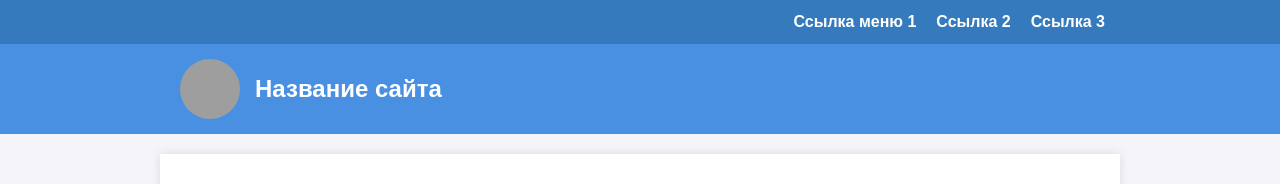
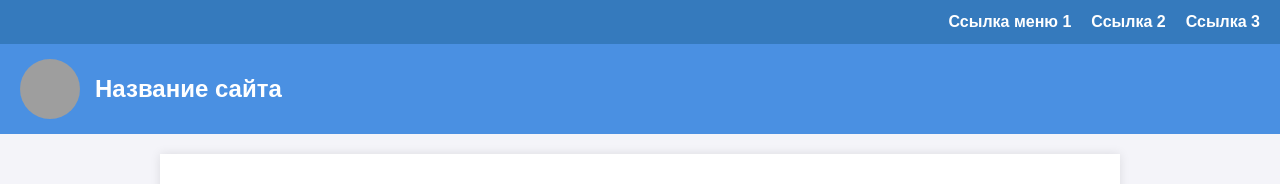
Before and after one commit to kifu1337/kifu1337.github.io, a plain HTML site: page index.html in a window 1280 px wide. Shown: the top 184 px of the page. Drawn offline with Linux system fonts and the light colour scheme; grey boxes are pictures that could not be loaded.

Commit message:
Add files via upload

```diff
--- a/style.css
+++ b/style.css
@@ -175,7 +175,17 @@ body {
         padding: 15px 20px;
     }
 
-    /*Навигация становится горизонтальной*/
+    /*Шапка, меню и подвал на всю ширину экрана*/
+    #main-header .container,
+    #main-nav .container,
+    #main-footer .container {
+        max-width: none;
+        margin: 0;
+        padding-left: 20px;
+        padding-right: 20px;
+    }
+
+    /*Навигация становится горизонтальной (ссылки справа)*/
     #main-nav .container {
         flex-direction: row;
         justify-content: flex-end;
@@ -191,7 +201,7 @@ body {
         text-decoration: underline;
     }
 
-    /*Шапка*/
+    /*Шапка (аватарка и название слева)*/
     .header-brand {
         justify-content: flex-start;
     }
@@ -207,7 +217,7 @@ body {
 
     /*Возвращаем исходный порядок для больших экранов*/
     #links {
-        order: 1; /*Список ссылок идет первым /
+        order: 1; /*Список ссылок идет первым*/
     }
 
     #table {
```
